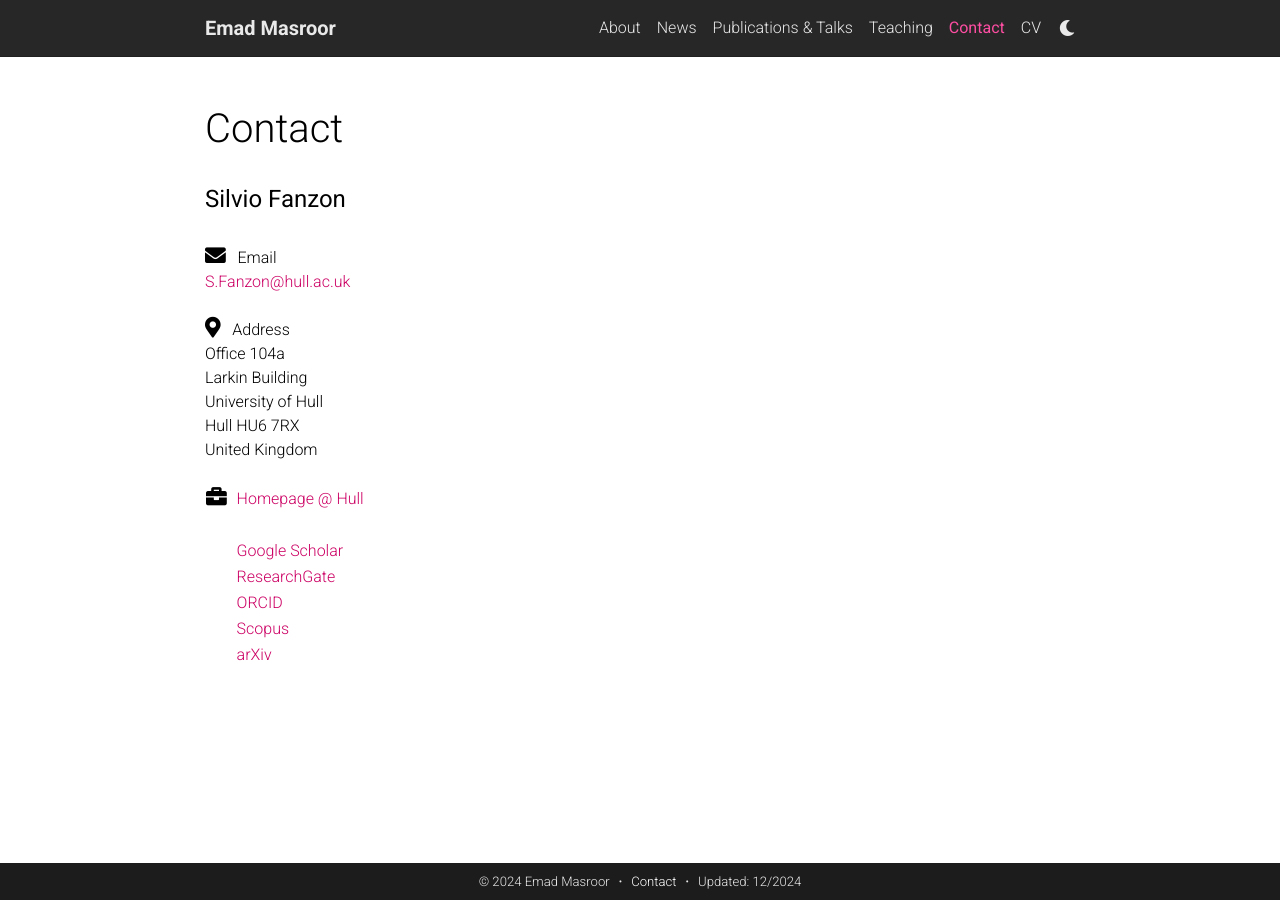
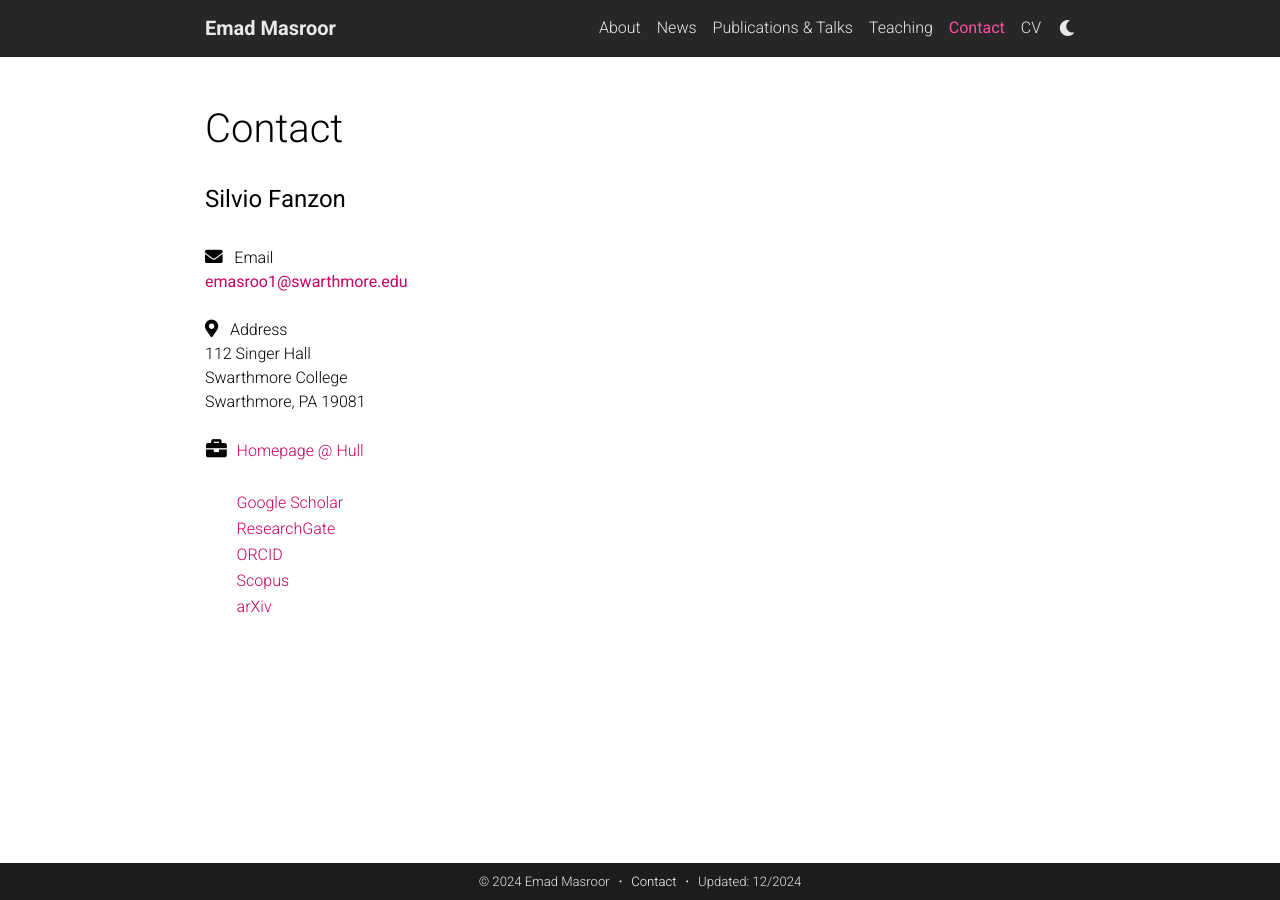
Before and after one commit to Emadmasroor/emadmasroor.github.io, a Jekyll site: the page built from _pages/contact.md, in a window 1280 px wide. Built offline with Jekyll 4.4.1, drawn with Linux system fonts in a browser that asks for light colours; comment, search, counter and statistics services are not loaded; a style sheet for code colours, icons or effects is not loaded.

Commit message:
a commit by Emad

```diff
--- a/_pages/contact.md
+++ b/_pages/contact.md
@@ -8,26 +8,22 @@ nav_order: 9
 
 <div>
     <h4 style="margin-bottom: 2rem;"><b>Silvio Fanzon</b></h4>
-      <i class="fas fa-envelope" style="font-size: 1.3em;"></i> &nbsp;
+    <i class="fas fa-envelope" style="font-size: 1.1em;"></i> &nbsp;
       Email
       <br>
-      <a href = "mailto: S.Fanzon@hull.ac.uk">S.Fanzon@hull.ac.uk</a>
-      <br style="line-height: 1.5rem;"/>
+      <a href = "mailto: emasroo1@swarthmore.edu"><b>emasroo1@swarthmore.edu</b></a>
+      <br style="line-height: 1.3rem;"/>
       &nbsp;
       <br>
-      <i class="fas fa-map-marker-alt" style="font-size: 1.3em;"></i> &nbsp;
+      <i class="fas fa-map-marker-alt" style="font-size: 1.1em;"></i> &nbsp;
       Address
       <br>
-      Office 104a
+      112 Singer Hall
       <br>
-      Larkin Building
+      Swarthmore College
       <br>
-      University of Hull
-      <br>
-      Hull HU6 7RX
-      <br>
-      United Kingdom
-      <br style="line-height: 1.5rem;"/>
+      Swarthmore, PA 19081
+      <br style="line-height: 1.3rem;"/>
       &nbsp;
       <br>
       <table>
```
